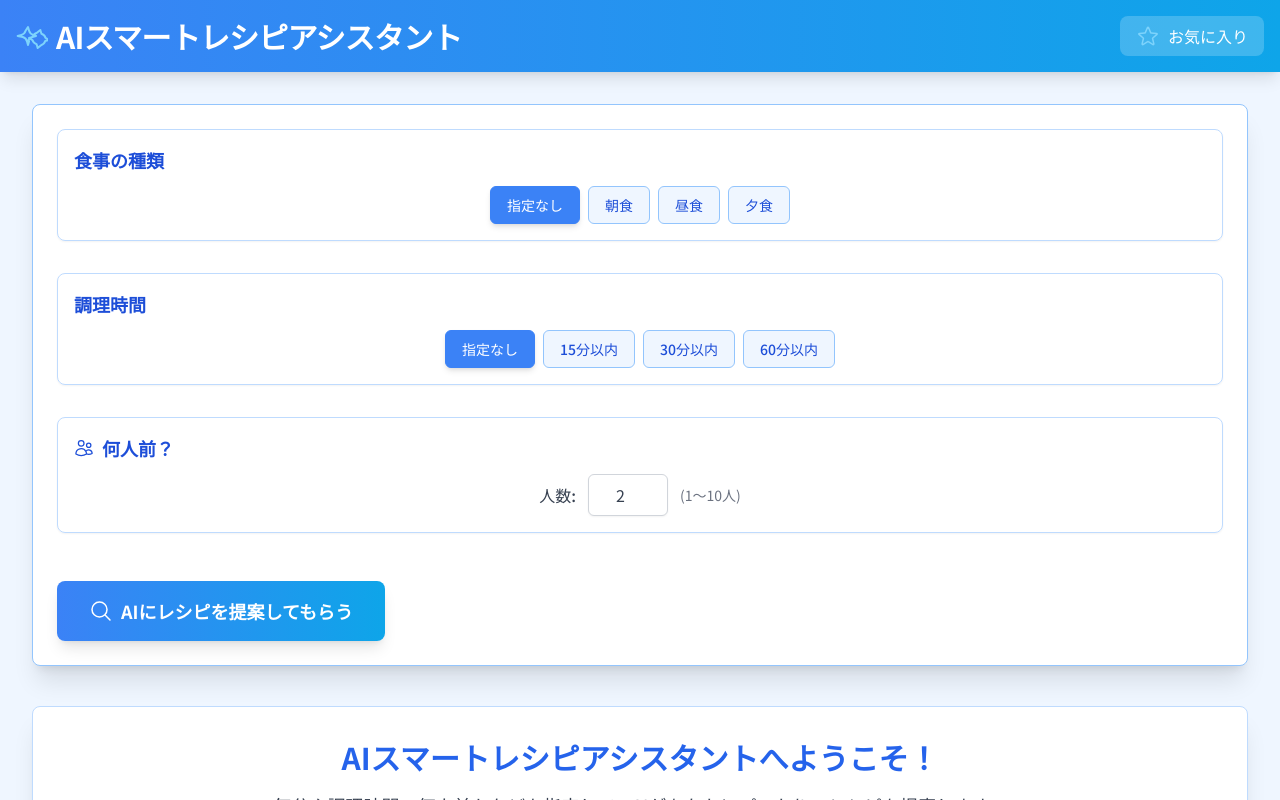
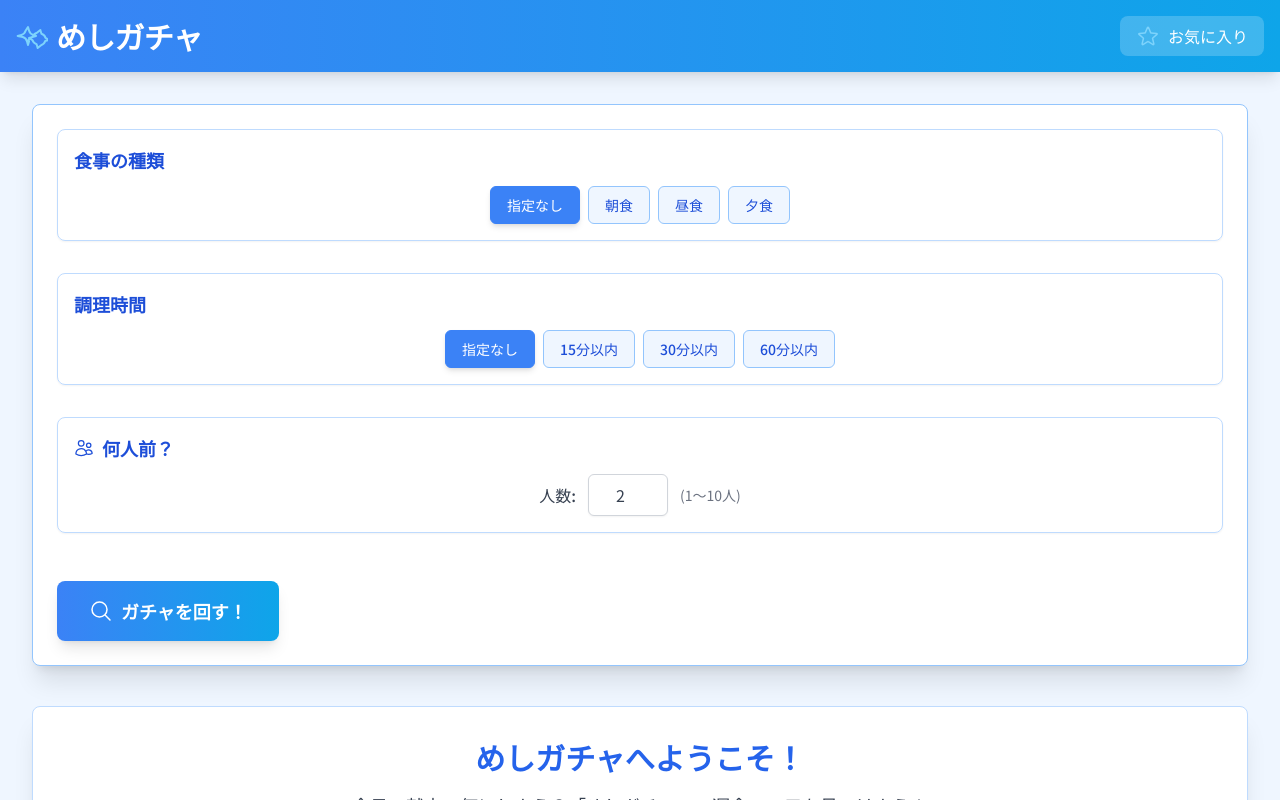
Before and after one commit to hide0128/arisa_stg, a React (Vite) app: page / in a window 1280 px wide. Shown: the top 800 px of the page. Built offline with nearby package versions, Linux system fonts and the light colour scheme; no server answers.

Commit message:
めしガチャ

```diff
--- a/App.tsx
+++ b/App.tsx
@@ -8,17 +8,16 @@ import { Footer } from './components/Footer';
 import { LoadingSpinner } from './components/LoadingSpinner';
 import { FavoriteRecipesModal } from './components/FavoriteRecipesModal';
 import type { SearchCriteria, Recipe } from './types';
-import { generateRecipes } from './services/geminiService'; // Removed generateImageForRecipe
+import { generateRecipes } from './services/geminiService';
 import { useLocalStorage } from './hooks/useLocalStorage';
 import {InfoIcon, StarIcon } from './components/Icons';
-import { DEFAULT_SERVINGS } from './constants';
+import { DEFAULT_SERVINGS, APP_NAME } from './constants';
 
 const App: React.FC = () => {
   const [searchCriteria, setSearchCriteria] = useState<SearchCriteria | null>(null);
   const [recipes, setRecipes] = useState<Recipe[]>([]);
   const [selectedRecipe, setSelectedRecipe] = useState<Recipe | null>(null);
-  const [isLoading, setIsLoading] = useState(false); // General loading for search
-  // const [isGeneratingImage, setIsGeneratingImage] = useState(false); // Removed
+  const [isLoading, setIsLoading] = useState(false);
   const [error, setError] = useState<string | null>(null);
   const [favorites, setFavorites] = useLocalStorage<Recipe[]>('favoriteRecipes', []);
   const [isFavoritesModalOpen, setIsFavoritesModalOpen] = useState(false);
@@ -46,9 +45,8 @@ const App: React.FC = () => {
             description: apiRecipeData.description || "説明がありません",
             cookingTimeMinutes: apiRecipeData.cookingTimeMinutes || null,
             calories: apiRecipeData.calories || null,
-            servings: apiRecipeData.servings || null, // Added servings
+            servings: apiRecipeData.servings || null,
             mainIngredients: apiRecipeData.mainIngredients || [],
-            // imageUrl: null, // Removed imageUrl
             ingredients: apiRecipeData.ingredients || [],
             instructions: apiRecipeData.instructions || [],
             nutrition: apiRecipeData.nutrition || null,
@@ -67,7 +65,6 @@ const App: React.FC = () => {
 
   const handleViewDetails = useCallback(async (recipe: Recipe) => {
     setSelectedRecipe(recipe);
-    // Image generation logic removed
   }, []);
 
 
@@ -81,7 +78,6 @@ const App: React.FC = () => {
       if (isFavorited) {
         return prevFavorites.filter(fav => fav.id !== recipe.id);
       } else {
-        // Recipe object no longer contains imageUrl, so no special handling needed here for it
         return [...prevFavorites, recipe];
       }
     });
@@ -97,7 +93,6 @@ const App: React.FC = () => {
     }
   }, [searchCriteria]);
 
-  // isLoading is now the only main loading state
   const showMainLoadingSpinner = isLoading;
 
 
@@ -108,7 +103,7 @@ const App: React.FC = () => {
       <main className="flex-grow container mx-auto p-4 md:p-6 lg:p-8">
         <SearchForm onSearch={handleSearch} isLoading={isLoading} />
 
-        {showMainLoadingSpinner && <LoadingSpinner message="AIがレシピを考案中です..." />}
+        {showMainLoadingSpinner && <LoadingSpinner message="ガチャを回しています..." />}
 
         {error && (
           <div className="mt-6 bg-red-100 border-l-4 border-red-500 text-red-700 p-4 rounded-md shadow-md" role="alert">
@@ -124,10 +119,10 @@ const App: React.FC = () => {
 
         {showWelcome && !isLoading && !error && recipes.length === 0 && (
           <div className="mt-10 text-center p-8 bg-white shadow-xl rounded-lg border border-blue-200">
-            <h2 className="text-3xl font-bold text-blue-600 mb-4">AIスマートレシピアシスタントへようこそ！</h2>
+            <h2 className="text-3xl font-bold text-blue-600 mb-4">{APP_NAME}へようこそ！</h2>
             <p className="text-lg text-gray-700 mb-6">
-              気分や調理時間、何人前かなどを指定して、AIがあなたにぴったりのレシピを提案します。<br/>
-              上のフォームから検索条件を入力して、新しい味覚の冒険を始めましょう！
+              今日の献立、何にしよう？「{APP_NAME}」で運命の一皿を見つけよう！<br/>
+              気分や調理時間、何人前かなどを指定して、ガチャを回してレシピをゲット！
             </p>
             <StarIcon className="w-16 h-16 text-sky-400 mx-auto animate-pulse" />
           </div>
@@ -158,7 +153,7 @@ const App: React.FC = () => {
               disabled={isLoading}
               className="px-6 py-3 bg-blue-500 text-white font-semibold rounded-lg shadow-md hover:bg-blue-600 transition duration-150 ease-in-out focus:outline-none focus:ring-2 focus:ring-blue-400 focus:ring-opacity-75 disabled:opacity-50"
             >
-              {isLoading ? '検索中...' : '別の提案を見る'}
+              {isLoading ? '検索中...' : '別のレシピをガチャる！'}
             </button>
           </div>
         )}
@@ -170,7 +165,6 @@ const App: React.FC = () => {
           onClose={handleCloseModal}
           onToggleFavorite={toggleFavorite}
           isFavorite={isRecipeFavorite(selectedRecipe.id)}
-          //isLoadingImage prop removed
         />
       )}
 
--- a/components/SearchForm.tsx
+++ b/components/SearchForm.tsx
@@ -3,7 +3,7 @@ import React, { useState, useCallback } from 'react';
 import type { SearchCriteria } from '../types';
 import { MealType, CookingTime } from '../types';
 import { MEAL_TYPE_BUTTON_OPTIONS, COOKING_TIME_BUTTON_OPTIONS, DEFAULT_SERVINGS, MIN_SERVINGS, MAX_SERVINGS } from '../constants';
-import { SearchIcon, UsersIcon } from './Icons'; // Added UsersIcon
+import { SearchIcon, UsersIcon } from './Icons';
 
 interface SearchFormProps {
   onSearch: (criteria: SearchCriteria) => void;
@@ -31,14 +31,13 @@ export const SearchForm: React.FC<SearchFormProps> = ({ onSearch, isLoading }) =
     const value = parseInt(e.target.value, 10);
     if (!isNaN(value) && value >= MIN_SERVINGS && value <= MAX_SERVINGS) {
       setCriteria(prev => ({ ...prev, servings: value }));
-    } else if (e.target.value === "") { // Allow clearing the input, will default or be handled by validation
+    } else if (e.target.value === "") {
         setCriteria(prev => ({ ...prev, servings: undefined }));
     }
   }, []);
 
   const handleSubmit = (e: React.FormEvent) => {
     e.preventDefault();
-    // Ensure servings has a default if undefined
     onSearch({ ...criteria, servings: criteria.servings || DEFAULT_SERVINGS });
   };
 
@@ -112,10 +111,10 @@ export const SearchForm: React.FC<SearchFormProps> = ({ onSearch, isLoading }) =
           type="submit"
           disabled={isLoading}
           className="w-full md:w-auto px-8 py-4 bg-gradient-to-r from-blue-500 to-sky-500 text-white font-bold text-lg rounded-lg shadow-lg hover:from-blue-600 hover:to-sky-600 transition-all duration-150 ease-in-out focus:outline-none focus:ring-4 focus:ring-blue-300 focus:ring-opacity-75 disabled:opacity-60 disabled:cursor-not-allowed flex items-center justify-center"
-          aria-label="AIにレシピを提案してもらう"
+          aria-label="ガチャを回してレシピを提案してもらう"
         >
           <SearchIcon className="h-6 w-6 mr-2" />
-          {isLoading ? 'AIが検索中...' : 'AIにレシピを提案してもらう'}
+          {isLoading ? 'ガチャ回転中...' : 'ガチャを回す！'}
         </button>
       </div>
     </form>
--- a/constants.ts
+++ b/constants.ts
@@ -1,7 +1,7 @@
 
 import { MealType, CookingTime } from './types';
 
-export const APP_NAME = "AIスマートレシピアシスタント";
+export const APP_NAME = "めしガチャ";
 
 export const MEAL_TYPE_BUTTON_OPTIONS: { value: MealType, label: string }[] = [
   { value: MealType.ANY, label: "指定なし" },
@@ -23,7 +23,6 @@ export const MAX_SERVINGS = 10;
 
 
 export const GEMINI_TEXT_MODEL = 'gemini-2.5-flash-preview-04-17';
-// export const GEMINI_IMAGE_MODEL = 'imagen-3.0-generate-002'; // Removed
 
 // Placeholder for API Key - In a real app, this MUST be handled securely and not hardcoded.
 // For this exercise, we assume process.env.API_KEY is set in the environment.
--- a/index.html
+++ b/index.html
@@ -3,7 +3,7 @@
 <head>
   <meta charset="UTF-8">
   <meta name="viewport" content="width=device-width, initial-scale=1.0">
-  <title>AIスマートレシピアシスタント</title>
+  <title>めしガチャ</title>
   <script src="https://cdn.tailwindcss.com"></script>
   <link rel="preconnect" href="https://fonts.googleapis.com">
   <link rel="preconnect" href="https://fonts.gstatic.com" crossorigin>
--- a/metadata.json
+++ b/metadata.json
@@ -1,6 +1,7 @@
+
 {
-  "name": "stg_AIスマートレシピアシスタント (AI Smart Recipe Assistant)",
-  "description": "An AI-powered recipe assistant that suggests recipes based on ingredients, meal types, cuisine preferences, cooking time, allergens, and health goals. Generates creative recipes and can even visualize them.",
+  "name": "めしガチャ",
+  "description": "今日の献立はガチャで決めよう！「めしガチャ」があなたにピッタリのレシピをランダム提案します。",
   "requestFramePermissions": [],
   "prompt": ""
 }
--- a/package.json
+++ b/package.json
@@ -1,5 +1,5 @@
 {
-  "name": "stg_aiスマートレシピアシスタント-(ai-smart-recipe-assistant)",
+  "name": "めしガチャ",
   "private": true,
   "version": "0.0.0",
   "type": "module",
```
